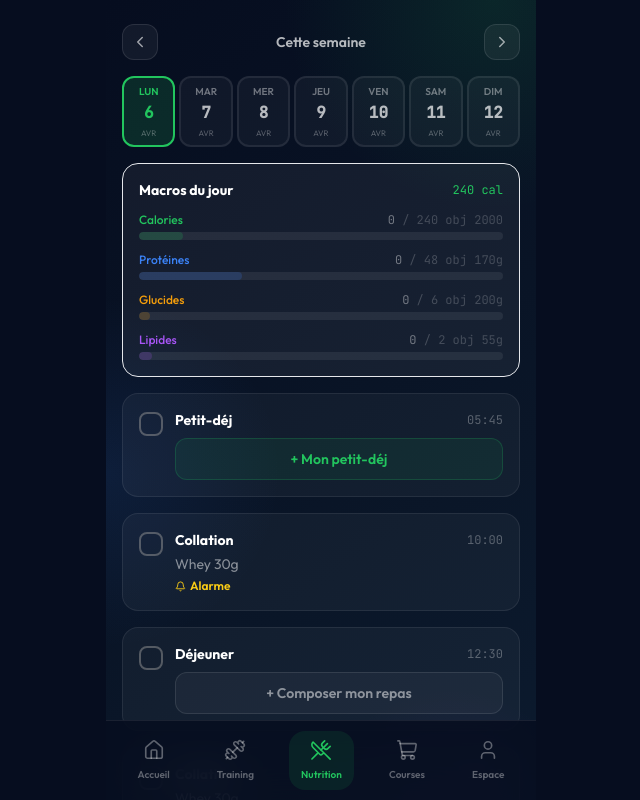
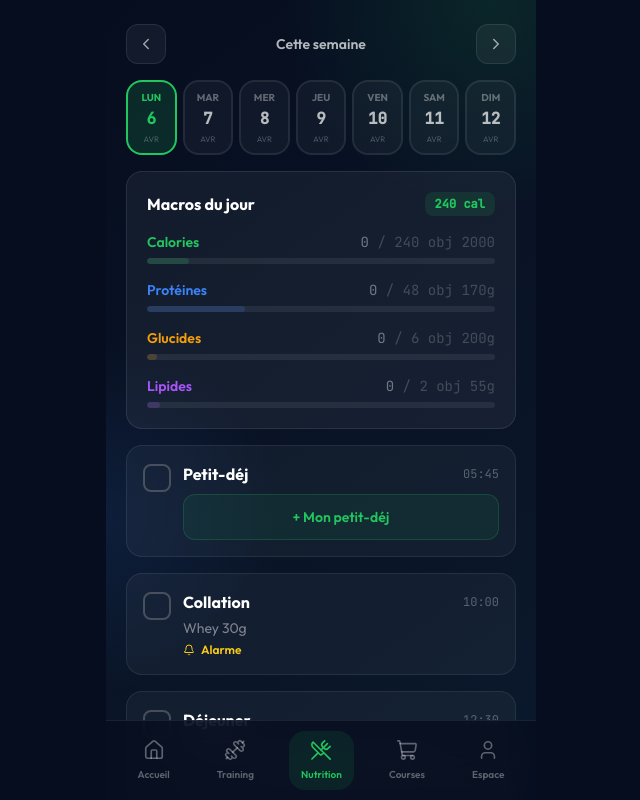
Before and after one commit to anthonynezali/an-sante, a React (Vite) app: page / in a window 1280 px wide. Both pictures are taken after a click on the button "Nutrition". Shown: the top 800 px of the page, without its empty margins (319-959 px from the left). Built offline with nearby package versions, Linux system fonts and the light colour scheme.

Commit message:
design : nutrition et courses glassmorphism

```diff
--- a/src/tabs/Nutrition.tsx
+++ b/src/tabs/Nutrition.tsx
@@ -1,5 +1,6 @@
 // ═══════════════════════════════════════════════════════════
 // NUTRITION — Onglet alimentation de AN.Santé
+// Design glassmorphism
 // ═══════════════════════════════════════════════════════════
 
 import { useState } from 'react'
@@ -43,20 +44,21 @@ function getMealMacros(meal: WeekMeals[string], recipes: Recipe[]) {
   return r ? { cal: r.cal, prot: r.prot, carb: r.carb, lip: r.lip } : { cal: 0, prot: 0, carb: 0, lip: 0 }
 }
 
+// ── MacroBar 3 niveaux ──
 function MacroBar3({ label, target, planned, consumed, color, unit = 'g' }: {
   label: string; target: number; planned: number; consumed: number; color: string; unit?: string
 }) {
   const pP = target > 0 ? Math.min(planned / target, 1) : 0
   const pC = target > 0 ? Math.min(consumed / target, 1) : 0
   return (
-    <div className="space-y-1">
-      <div className="flex justify-between text-xs">
-        <span className="font-medium" style={{ color }}>{label}</span>
+    <div className="space-y-1.5">
+      <div className="flex justify-between text-sm">
+        <span className="font-semibold" style={{ color }}>{label}</span>
         <span className="font-mono text-white/40">
           {consumed} <span className="text-white/20">/ {planned} obj {target}{unit}</span>
         </span>
       </div>
-      <div className="h-2 rounded-full overflow-hidden relative" style={{ background: 'rgba(255,255,255,0.07)' }}>
+      <div className="h-1.5 rounded-full overflow-hidden relative" style={{ background: 'rgba(255,255,255,0.07)' }}>
         <div className="absolute h-full rounded-full" style={{ width: `${pP * 100}%`, backgroundColor: `${color}30` }} />
         <div className="absolute h-full rounded-full transition-all duration-500" style={{ width: `${pC * 100}%`, backgroundColor: color }} />
       </div>
@@ -115,36 +117,39 @@ export default function Nutrition({ recipes, weekMeals, setWeekMeals }: Nutritio
   const weekLabel = weekOff === 0 ? "Cette semaine" : weekOff === 1 ? "Semaine prochaine" : weekOff === -1 ? "Semaine dernière" : `${weekOff > 0 ? "+" : ""}${weekOff} sem.`
 
   return (
-    <div className="p-4 pb-24 space-y-4">
+    <div className="px-5 pt-6 pb-28 space-y-4">
 
       {/* ── NAVIGATION SEMAINE ── */}
-      <div className="flex items-center gap-2 pt-2">
-        <button onClick={() => { setWeekOff(w => w - 1); setSelIdx(0) }} className="bg-white/5 border border-white/10 rounded-xl p-2">
+      <div className="flex items-center gap-3">
+        <button onClick={() => { setWeekOff(w => w - 1); setSelIdx(0) }}
+          className="rounded-xl p-2.5 active:scale-95 transition-all"
+          style={{ background: 'rgba(255,255,255,0.05)', border: '1px solid rgba(255,255,255,0.09)' }}>
           <ChevronLeft size={18} className="text-white/60" />
         </button>
         <p className="flex-1 text-center text-sm font-semibold text-white/70">{weekLabel}</p>
-        <button onClick={() => { setWeekOff(w => w + 1); setSelIdx(0) }} className="bg-white/5 border border-white/10 rounded-xl p-2">
+        <button onClick={() => { setWeekOff(w => w + 1); setSelIdx(0) }}
+          className="rounded-xl p-2.5 active:scale-95 transition-all"
+          style={{ background: 'rgba(255,255,255,0.05)', border: '1px solid rgba(255,255,255,0.09)' }}>
           <ChevronRight size={18} className="text-white/60" />
         </button>
       </div>
 
       {/* ── BANDE DES JOURS ── */}
-      <div className="flex gap-1">
+      <div className="flex gap-1.5">
         {days.map((d, i) => {
           const s = i === selIdx
           const hasMeal = getMeal(d.dateStr, 'midi') || getMeal(d.dateStr, 'soir') || getMeal(d.dateStr, 'pdj')
           return (
             <button key={d.dateStr} onClick={() => setSelIdx(i)}
-              className="flex-1 flex flex-col items-center gap-0.5 py-1.5 rounded-xl border-2 transition-colors"
+              className="flex-1 flex flex-col items-center gap-0.5 py-2 rounded-2xl border-2 transition-all active:scale-95"
               style={{
                 background: s ? 'rgba(34,197,94,0.15)' : 'rgba(255,255,255,0.04)',
                 borderColor: s ? '#22c55e' : d.isToday ? 'rgba(34,197,94,0.3)' : 'rgba(255,255,255,0.08)',
-                opacity: d.isPast && !d.isToday ? 0.5 : 1,
-              }}
-            >
-              <span className="text-[10px] font-semibold" style={{ color: s ? '#22c55e' : 'rgba(255,255,255,0.4)' }}>{d.day}</span>
-              <span className="font-mono text-base font-bold" style={{ color: s ? '#22c55e' : 'rgba(255,255,255,0.7)' }}>{d.dateNum}</span>
-              <span className="text-[8px] text-white/30">{d.month}</span>
+                opacity: d.isPast && !d.isToday ? 0.45 : 1,
+              }}>
+              <span className="text-[10px] font-bold" style={{ color: s ? '#22c55e' : 'rgba(255,255,255,0.35)' }}>{d.day}</span>
+              <span className="font-mono text-base font-extrabold" style={{ color: s ? '#22c55e' : 'rgba(255,255,255,0.7)' }}>{d.dateNum}</span>
+              <span className="text-[8px] text-white/25">{d.month}</span>
               {hasMeal && <div className="w-1.5 h-1.5 rounded-full bg-accent" />}
             </button>
           )
@@ -152,10 +157,15 @@ export default function Nutrition({ recipes, weekMeals, setWeekMeals }: Nutritio
       </div>
 
       {/* ── MACROS DU JOUR ── */}
-      <div className="bg-white/5 border border-white/8 rounded-2xl p-4 space-y-3">
+      <div className="rounded-2xl p-5 space-y-4"
+        style={{ background: 'rgba(255,255,255,0.05)', border: '1px solid rgba(255,255,255,0.09)' }}>
         <div className="flex justify-between items-center">
-          <p className="text-sm font-bold text-white">Macros du jour</p>
-          <span className="font-mono text-xs" style={{ color: planned.cal > 0 ? (planned.cal <= TARGETS.cal ? '#22c55e' : '#ef4444') : 'rgba(255,255,255,0.3)' }}>
+          <p className="text-base font-bold text-white">Macros du jour</p>
+          <span className="font-mono text-xs px-2.5 py-1 rounded-lg font-semibold"
+            style={{
+              color: planned.cal > 0 ? (planned.cal <= TARGETS.cal ? '#22c55e' : '#ef4444') : 'rgba(255,255,255,0.3)',
+              background: planned.cal > 0 ? (planned.cal <= TARGETS.cal ? 'rgba(34,197,94,0.12)' : 'rgba(239,68,68,0.12)') : 'rgba(255,255,255,0.05)',
+            }}>
             {planned.cal > 0 ? `${planned.cal} cal` : '—'}
           </span>
         </div>
@@ -178,28 +188,27 @@ export default function Nutrition({ recipes, weekMeals, setWeekMeals }: Nutritio
               background: done ? 'rgba(34,197,94,0.08)' : 'rgba(255,255,255,0.04)',
               border: `1px solid ${done ? 'rgba(34,197,94,0.22)' : 'rgba(255,255,255,0.08)'}`,
               opacity: done ? 0.7 : 1,
-            }}
-          >
+            }}>
             <div className="flex items-start gap-3">
+              {/* Checkbox */}
               <div onClick={() => toggleCheck(ck)}
-                className="w-6 h-6 rounded-lg flex-shrink-0 flex items-center justify-center mt-0.5 border-2 cursor-pointer transition-all"
-                style={{ background: done ? '#22c55e' : 'transparent', borderColor: done ? '#22c55e' : 'rgba(150,150,150,0.5)' }}
-              >
-                {done && <Check size={12} className="text-black" strokeWidth={3} />}
+                className="w-7 h-7 rounded-lg flex-shrink-0 flex items-center justify-center mt-0.5 border-2 cursor-pointer transition-all"
+                style={{ background: done ? '#22c55e' : 'transparent', borderColor: done ? '#22c55e' : 'rgba(150,150,150,0.4)' }}>
+                {done && <Check size={13} className="text-black" strokeWidth={3} />}
               </div>
 
               <div className="flex-1">
                 <div className="flex justify-between items-center">
-                  <span className={`font-bold text-sm ${done ? 'line-through text-white/40' : 'text-white'}`}>{slot.name}</span>
+                  <span className={`font-bold text-base ${done ? 'line-through text-white/35' : 'text-white'}`}>{slot.name}</span>
                   <span className="font-mono text-xs text-white/30">{slot.time}</span>
                 </div>
 
                 {/* Collation fixe */}
                 {slot.fixed && (
                   <>
-                    <p className="text-sm text-white/50 mt-1">{(slot as any).detail}</p>
-                    <div className="flex items-center gap-1 mt-1">
-                      <Bell size={11} className="text-yellow-400" />
+                    <p className="text-sm text-white/45 mt-1">{(slot as any).detail}</p>
+                    <div className="flex items-center gap-1.5 mt-1">
+                      <Bell size={12} className="text-yellow-400" />
                       <span className="text-xs text-yellow-400 font-semibold">Alarme</span>
                     </div>
                   </>
@@ -214,35 +223,31 @@ export default function Nutrition({ recipes, weekMeals, setWeekMeals }: Nutritio
                       </p>
                     )}
                     {meal.type === 'composed' && (
-                      <div className="flex flex-wrap gap-1 mt-2">
-                        {meal.prot && <span className="text-xs px-2 py-0.5 rounded-md font-semibold" style={{ background: 'rgba(239,68,68,0.1)', color: '#ef4444' }}>{getIng(meal.prot)?.name}</span>}
-                        {meal.fec.map(id => <span key={id} className="text-xs px-2 py-0.5 rounded-md font-semibold" style={{ background: 'rgba(245,158,11,0.1)', color: '#f59e0b' }}>{getIng(id)?.name}</span>)}
-                        {meal.leg.map(id => <span key={id} className="text-xs px-2 py-0.5 rounded-md font-semibold" style={{ background: 'rgba(34,197,94,0.1)', color: '#22c55e' }}>{getIng(id)?.name}</span>)}
+                      <div className="flex flex-wrap gap-1.5 mt-2">
+                        {meal.prot && <span className="text-xs px-2 py-0.5 rounded-lg font-semibold" style={{ background: 'rgba(239,68,68,0.1)', color: '#ef4444' }}>{getIng(meal.prot)?.name}</span>}
+                        {meal.fec.map(id => <span key={id} className="text-xs px-2 py-0.5 rounded-lg font-semibold" style={{ background: 'rgba(245,158,11,0.1)', color: '#f59e0b' }}>{getIng(id)?.name}</span>)}
+                        {meal.leg.map(id => <span key={id} className="text-xs px-2 py-0.5 rounded-lg font-semibold" style={{ background: 'rgba(34,197,94,0.1)', color: '#22c55e' }}>{getIng(id)?.name}</span>)}
                       </div>
                     )}
                     {macros && <p className="font-mono text-xs text-white/30 mt-2">{macros.cal} cal · {macros.prot}g P · {macros.carb}g G · {macros.lip}g L</p>}
                     <div className="flex gap-2 mt-2">
-                    <button
-                      onClick={() => setEditTarget({ dk, slot: slot.key })}
-                      className="flex items-center gap-1 px-3 py-1.5 rounded-lg text-xs font-semibold"
-                      style={{ background: 'rgba(59,130,246,0.1)', color: '#3b82f6' }}
-                    >
+                      <button onClick={() => setEditTarget({ dk, slot: slot.key })}
+                        className="flex items-center gap-1.5 px-3 py-1.5 rounded-xl text-xs font-semibold"
+                        style={{ background: 'rgba(59,130,246,0.1)', color: '#3b82f6' }}>
                         <Pencil size={11} /> Modifier
                       </button>
                       <button onClick={() => setDelTarget({ dk, slot: slot.key })}
-                        className="flex items-center gap-1 px-3 py-1.5 rounded-lg text-xs font-semibold"
-                        style={{ background: 'rgba(239,68,68,0.08)', color: '#ef4444' }}
-                      >
+                        className="flex items-center gap-1.5 px-3 py-1.5 rounded-xl text-xs font-semibold"
+                        style={{ background: 'rgba(239,68,68,0.08)', color: '#ef4444' }}>
                         <Trash2 size={11} /> Supprimer
                       </button>
                     </div>
                     <div onClick={() => toggleCourses(dk, slot.key)} className="flex items-center gap-2 mt-2 cursor-pointer">
-                      <div className="w-4 h-4 rounded flex items-center justify-center border"
-                        style={{ background: meal.inCourses ? '#22c55e' : 'transparent', borderColor: meal.inCourses ? '#22c55e' : 'rgba(150,150,150,0.4)' }}
-                      >
+                      <div className="w-4 h-4 rounded flex items-center justify-center border transition-all"
+                        style={{ background: meal.inCourses ? '#22c55e' : 'transparent', borderColor: meal.inCourses ? '#22c55e' : 'rgba(150,150,150,0.35)' }}>
                         {meal.inCourses && <Check size={9} className="text-black" strokeWidth={3} />}
                       </div>
-                      <span className="text-xs text-white/40 flex items-center gap-1">
+                      <span className="text-xs text-white/35 flex items-center gap-1">
                         <ShoppingCart size={11} /> Inclure dans les courses
                       </span>
                     </div>
@@ -253,19 +258,15 @@ export default function Nutrition({ recipes, weekMeals, setWeekMeals }: Nutritio
                 {!slot.fixed && !meal && (
                   <div className="flex gap-2 mt-2">
                     {slot.key === 'pdj' ? (
-                      <button
-                        onClick={() => setPickerSlot(slot.key)}
-                        className="flex-1 py-2.5 rounded-xl text-sm font-semibold text-accent border border-accent/20"
-                        style={{ background: 'rgba(34,197,94,0.08)' }}
-                      >
+                      <button onClick={() => setPickerSlot(slot.key)}
+                        className="flex-1 py-3 rounded-xl text-sm font-semibold text-accent active:scale-95 transition-all"
+                        style={{ background: 'rgba(34,197,94,0.08)', border: '1px solid rgba(34,197,94,0.2)' }}>
                         + Mon petit-déj
                       </button>
                     ) : (
-                      <button
-                        onClick={() => setComposeSlot(slot.key)}
-                        className="flex-1 py-2.5 rounded-xl text-sm font-semibold text-white/50 border border-white/10"
-                        style={{ background: 'rgba(255,255,255,0.04)' }}
-                      >
+                      <button onClick={() => setComposeSlot(slot.key)}
+                        className="flex-1 py-3 rounded-xl text-sm font-semibold text-white/45 active:scale-95 transition-all"
+                        style={{ background: 'rgba(255,255,255,0.04)', border: '1px solid rgba(255,255,255,0.08)' }}>
                         + Composer mon repas
                       </button>
                     )}
@@ -278,20 +279,26 @@ export default function Nutrition({ recipes, weekMeals, setWeekMeals }: Nutritio
       })}
 
       {/* ── RAPPEL ALARMES ── */}
-      <div className="rounded-xl p-3 flex items-center justify-center gap-2" style={{ background: 'rgba(245,158,11,0.08)', border: '1px solid rgba(245,158,11,0.18)' }}>
+      <div className="rounded-xl p-3.5 flex items-center justify-center gap-2"
+        style={{ background: 'rgba(245,158,11,0.08)', border: '1px solid rgba(245,158,11,0.18)' }}>
         <Bell size={14} className="text-yellow-400" />
-        <span className="text-xs text-yellow-400 font-semibold">Alarmes collations : 10h00 et 16h00</span>
+        <span className="text-sm text-yellow-400 font-semibold">Alarmes collations : 10h00 et 16h00</span>
       </div>
 
       {/* ── CONFIRMATION SUPPRESSION ── */}
       {delTarget && (
         <div className="fixed inset-0 bg-black/70 z-[100] flex items-center justify-center p-5">
-          <div className="bg-[#1a1a1a] rounded-2xl p-6 w-full max-w-[340px] border border-white/10 space-y-4">
-            <p className="font-bold text-white">Supprimer ce repas ?</p>
-            <p className="text-sm text-white/50">Il sera retiré de ta journée et de la liste de courses.</p>
+          <div className="rounded-2xl p-6 w-full max-w-[340px] space-y-4"
+            style={{ background: '#0d1f35', border: '1px solid rgba(255,255,255,0.1)' }}>
+            <p className="font-bold text-white text-base">Supprimer ce repas ?</p>
+            <p className="text-sm text-white/45">Il sera retiré de ta journée et de la liste de courses.</p>
             <div className="flex gap-2">
-              <button onClick={() => setDelTarget(null)} className="flex-1 py-3 rounded-xl border border-white/10 text-white/60 text-sm font-semibold">Annuler</button>
-              <button onClick={() => { clearMeal(delTarget.dk, delTarget.slot); setDelTarget(null) }} className="flex-1 py-3 rounded-xl text-red-400 text-sm font-semibold" style={{ background: 'rgba(239,68,68,0.12)' }}>Supprimer</button>
+              <button onClick={() => setDelTarget(null)}
+                className="flex-1 py-3 rounded-xl text-white/55 text-sm font-semibold"
+                style={{ border: '1px solid rgba(255,255,255,0.1)' }}>Annuler</button>
+              <button onClick={() => { clearMeal(delTarget.dk, delTarget.slot); setDelTarget(null) }}
+                className="flex-1 py-3 rounded-xl text-red-400 text-sm font-semibold"
+                style={{ background: 'rgba(239,68,68,0.12)' }}>Supprimer</button>
             </div>
           </div>
         </div>
@@ -308,9 +315,7 @@ export default function Nutrition({ recipes, weekMeals, setWeekMeals }: Nutritio
             setWeekMeals(p => ({ ...p, [`${dk}-${pickerSlot}`]: meal }))
             setPickerSlot(null)
           }}
-          onSaveRecipe={(recipe) => {
-            setRecipes(prev => [...prev, recipe])
-          }}
+          onSaveRecipe={(recipe) => setRecipes([...recipes, recipe])}
         />
       )}
       {composeSlot && (
@@ -322,11 +327,9 @@ export default function Nutrition({ recipes, weekMeals, setWeekMeals }: Nutritio
           }}
         />
       )}
-      {/* ── MODIFIER UN REPAS ── */}
       {editTarget && (() => {
         const meal = getMeal(editTarget.dk, editTarget.slot)
         if (!meal) return null
-
         if (meal.type === 'recipe') {
           const recipe = recipes.find(r => r.id === meal.recipeId)
           return (
@@ -335,13 +338,12 @@ export default function Nutrition({ recipes, weekMeals, setWeekMeals }: Nutritio
               editRecipe={recipe}
               onClose={() => setEditTarget(null)}
               onSave={(updated) => {
-          setRecipes(prev => prev.map(r => r.id === updated.id ? updated : r))
+                setRecipes(recipes.map(r => r.id === updated.id ? updated : r))
                 setEditTarget(null)
               }}
             />
           )
         }
-
         if (meal.type === 'composed') {
           return (
             <ComposeMealModal
@@ -355,6 +357,7 @@ export default function Nutrition({ recipes, weekMeals, setWeekMeals }: Nutritio
           )
         }
       })()}
+
     </div>
   )
 }
```
Also changed, not shown: src/tabs/Courses.tsx (+37 -50 lines). Lines whose indentation alone changed are shown as unchanged.
